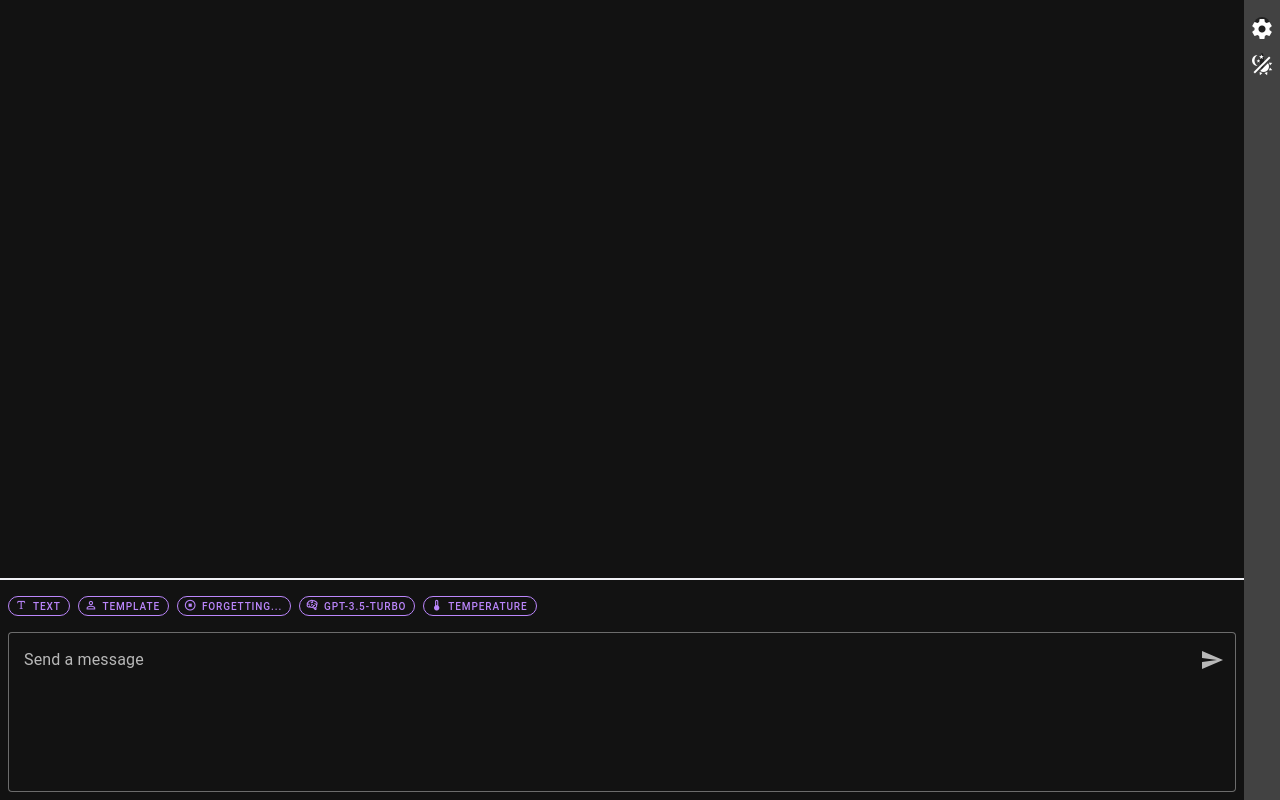
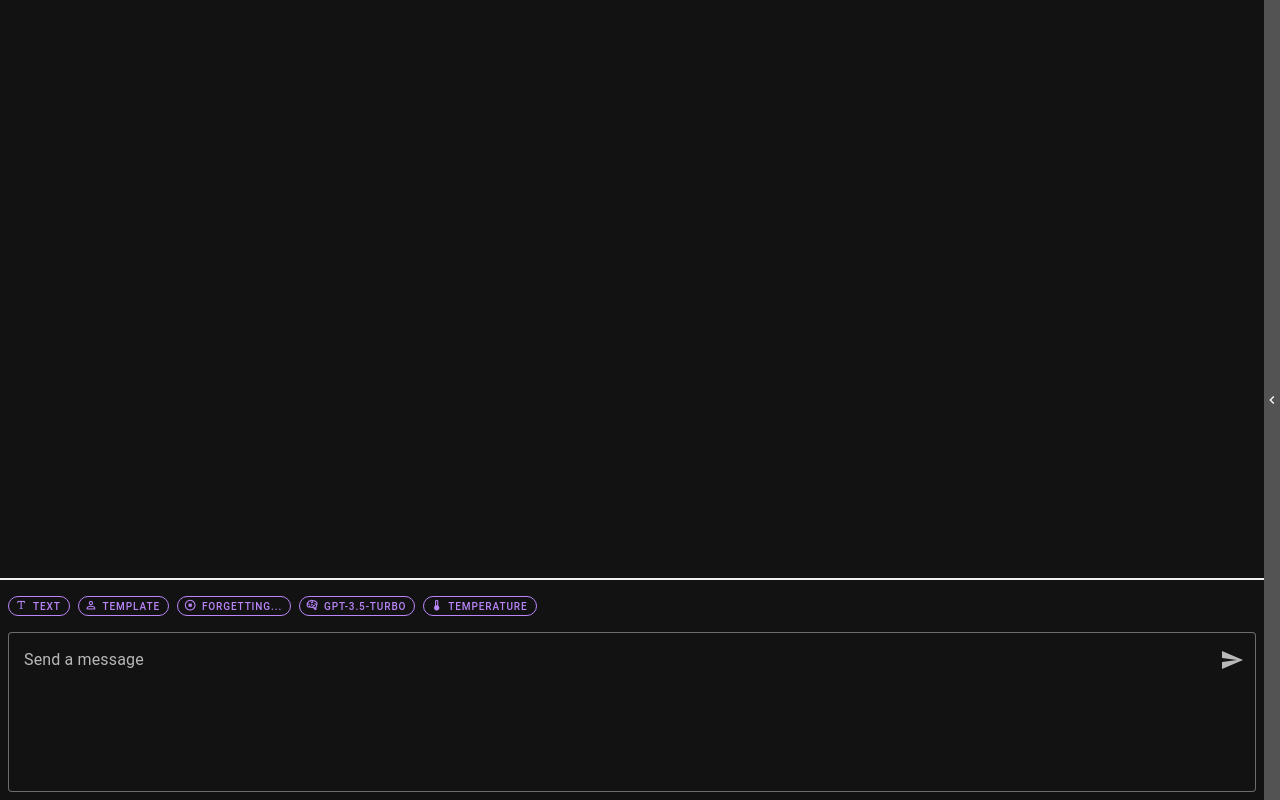
Before and after one commit to seonWKim/ai-sidebar, a Vue app: page /index.html in a window 1280 px wide. Built offline with nearby package versions, Linux system fonts and the light colour scheme.

Commit message:
Add feature to show/hide settings bar

```diff
--- a/src/common/keys.ts
+++ b/src/common/keys.ts
@@ -13,6 +13,7 @@ enum ChromeStorageKeys {
   CUSTOM_TEMPLATES = 'free_sidebar_custom_templates',
   OPEN_SIDE_PANEL_EVENT_TRIGGER_KEYS = 'free_sidebar_open_side_panel_event_trigger_keys',
   OPEN_SIDE_PANEL_EVENT_TRIGGER_ENABLED = 'free_sidebar_open_side_panel_event_trigger_enabled',
+  SHOW_SIDE_PANEL = 'show_side_panel',
 }
 
 export { apiKeyNotFound, ChromeStorageKeys };
--- /dev/null
+++ b/src/components/chat/config/OpenOrClose.vue
@@ -0,0 +1,36 @@
+<script setup lang="ts">
+import { onMounted, ref } from 'vue';
+import { appStore } from '@/store/app';
+import { ChromeStorageKeys } from '@/common/keys';
+
+const store = appStore();
+const showIcon = 'mdi-chevron-left';
+const hideIcon = 'mdi-chevron-right';
+const showSidePanel = ref(false);
+
+const emits = defineEmits(['showOrHideSidePanel']);
+
+onMounted(async () => {
+  showSidePanel.value = await getShowSidePanel();
+  emits('showOrHideSidePanel', showSidePanel.value);
+});
+
+async function getShowSidePanel(): Promise<boolean> {
+  const showSidePanelStr = await store.getFromChromeStorage(ChromeStorageKeys.SHOW_SIDE_PANEL);
+  return showSidePanelStr === 'true';
+}
+
+function flipShowSidePanelValue() {
+  showSidePanel.value = !showSidePanel.value;
+  store.saveToChromeStorage(ChromeStorageKeys.SHOW_SIDE_PANEL, showSidePanel.value.toString());
+  emits('showOrHideSidePanel', showSidePanel.value);
+}
+</script>
+
+<template>
+  <v-icon @click="flipShowSidePanelValue" size="16px">
+    {{ showSidePanel ? hideIcon : showIcon }}
+  </v-icon>
+</template>
+
+<style scoped></style>
--- a/src/components/chat/config/Settings.vue
+++ b/src/components/chat/config/Settings.vue
@@ -85,12 +85,9 @@ function updateOpenaiApiKeyGuideDialog(value: boolean) {
 </script>
 
 <template>
-  <v-row>
   <v-dialog v-model="dialog" fullscreen :scrim="false" transition="scroll-x-reverse-transition">
     <template v-slot:activator="{ props }">
-        <div class="mx-auto mt-6">
-          <v-btn icon="mdi-cog" size="16px" v-bind="props" variant="flat" />
-        </div>
+      <v-icon v-bind="props"> mdi-cog </v-icon>
     </template>
     <openai-api-key-guide
       hidden
@@ -156,9 +153,7 @@ function updateOpenaiApiKeyGuideDialog(value: boolean) {
               autocomplete="on"
               :append-inner-icon="showApiKey ? 'mdi-eye' : 'mdi-eye-off'"
               @click:append-inner="showApiKey = !showApiKey"
-                :rules="[
-                  (value) => (value && value.length > 0 ? true : 'Set your OpenAI API key.'),
-                ]"
+              :rules="[(value) => (value && value.length > 0 ? true : 'Set your OpenAI API key.')]"
             />
 
             <v-card class="mb-6" color="primary" variant="tonal">
@@ -178,7 +173,6 @@ function updateOpenaiApiKeyGuideDialog(value: boolean) {
       </v-container>
     </v-card>
   </v-dialog>
-  </v-row>
 </template>
 
 <style scoped>
--- a/src/components/chat/config/Themes.vue
+++ b/src/components/chat/config/Themes.vue
@@ -21,9 +21,7 @@ function toggleTheme() {
 </script>
 
 <template>
-  <div class="text-center mx-4 mt-6">
-    <v-btn icon="mdi-theme-light-dark" size="16px" variant="flat" @click="toggleTheme" />
-  </div>
+  <v-icon @click="toggleTheme"> mdi-theme-light-dark </v-icon>
 </template>
 
 <style scoped></style>
--- a/src/plugins/vuetify.ts
+++ b/src/plugins/vuetify.ts
@@ -18,7 +18,8 @@ export default createVuetify({
     themes: {
       light: {
         colors: {
-          settings: '#F0F1F5',
+          settings: '#EEEEEE',
+          settings2: '#E0E0E0',
           messages: '#F0F1F5',
 
           background: '#FFFFFF',
@@ -69,6 +70,7 @@ export default createVuetify({
       dark: {
         colors: {
           settings: '#424242',
+          settings2: '#535353',
           messages: '#CCBFD6',
 
           background: '#121212',
--- a/src/views/SidePanel.vue
+++ b/src/views/SidePanel.vue
@@ -1,20 +1,67 @@
+<script lang="ts" setup>
+import Chat from '@/components/chat/Chat.vue';
+import Settings from '@/components/chat/config/Settings.vue';
+import Themes from '@/components/chat/config/Themes.vue';
+import OpenOrClose from '@/components/chat/config/OpenOrClose.vue';
+import { ref } from 'vue';
+
+const showSidePanel = ref(false);
+const SHOW_STYLE = '1fr 36px 16px';
+const HIDE_STYLE = '1fr 0px 16px';
+const gridTemplateColumns = ref(HIDE_STYLE);
+
+const sidePanelLayout = ref({
+  display: 'grid',
+  'grid-template-columns': gridTemplateColumns,
+  height: '100vh',
+  overflow: 'hidden',
+});
+
+function showOrHideSidePanel(value: boolean) {
+  showSidePanel.value = value;
+  gridTemplateColumns.value = showSidePanel.value ? SHOW_STYLE : HIDE_STYLE;
+}
+</script>
+
 <template>
-  <div class="sidepanel-layout">
+  <div :style="sidePanelLayout">
     <chat class="cy-chat" />
-    <div class="h-100 bg-settings">
-      <settings class="cy-settings" />
-      <themes class="cy-themes" />
+    <div class="icons bg-settings">
+      <div v-show="showSidePanel">
+        <div class="cy-settings">
+          <settings />
+        </div>
+        <div class="cy-themes">
+          <themes />
+        </div>
+      </div>
+    </div>
+    <div class="cy-show-or-hide bg-settings2">
+      <open-or-close @show-or-hide-side-panel="showOrHideSidePanel" />
     </div>
   </div>
 </template>
 
-<script lang="ts" setup>
-import Chat from '@/components/chat/Chat.vue';
-import Settings from '@/components/chat/config/Settings.vue';
-import Themes from '@/components/chat/config/Themes.vue';
-</script>
+<style scoped>
+.icons {
+  position: relative;
+}
 
-<style scoped>
+.cy-settings {
+  margin-top: 8px;
+  text-align: center;
+}
+
+.cy-themes {
+  margin-top: 8px;
+  text-align: center;
+}
+
+.cy-show-or-hide {
+  display: flex;
+  align-items: center;
+}
+
 .sidepanel-layout {
   display: grid;
   grid-template-columns: 1fr 36px;
```
Lines whose indentation alone changed are shown as unchanged.
